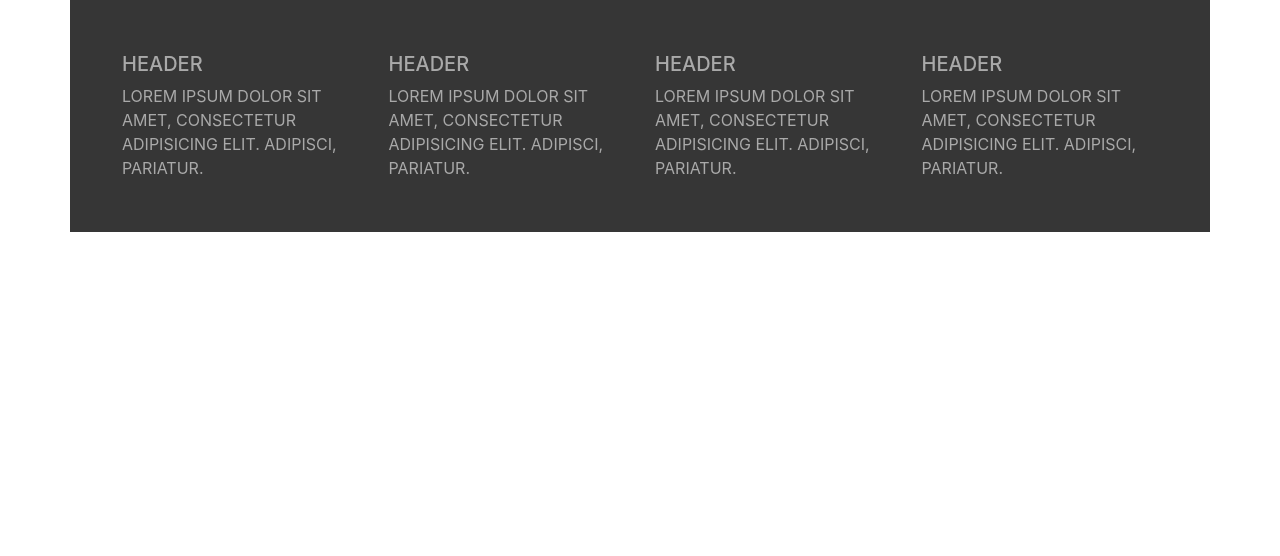
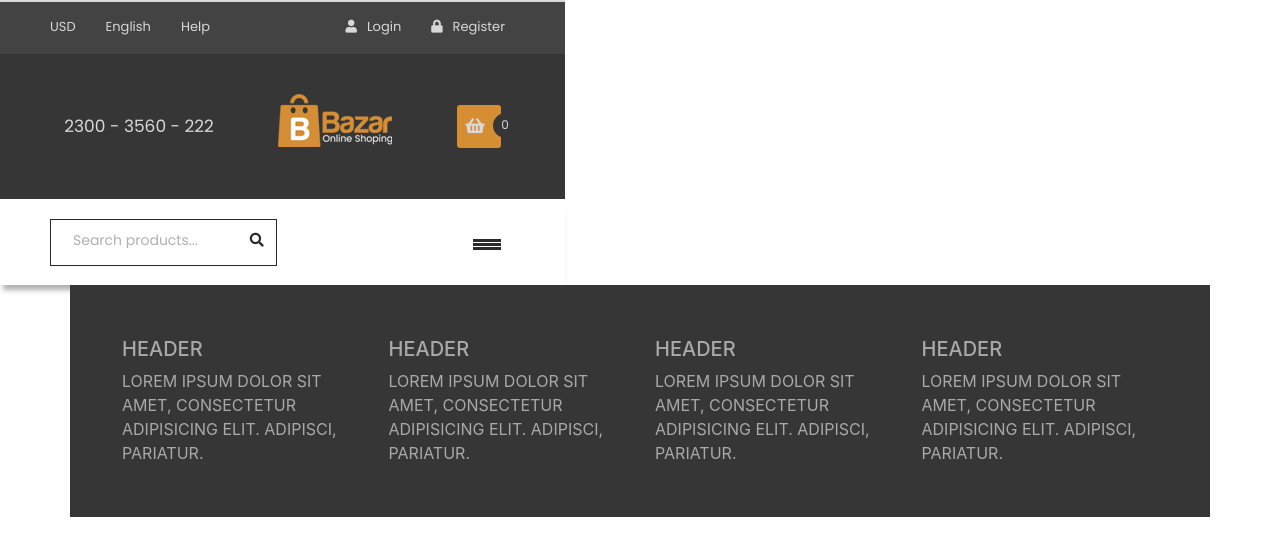
Before and after one commit to Pashmet/Pashmet.github.io, a website: page src/index.html in a window 1280 px wide. Drawn offline with nearby package versions, Linux system fonts and the light colour scheme; files that its build step writes are made by us from their sources.

Commit message:
navbar, header, top-menu

```diff
--- a/package.json
+++ b/package.json
@@ -1,7 +1,6 @@
 {
   "name": "step-project-online-shop",
   "version": "1.0.0",
-  "description": "",
   "main": "gulpfile.js",
   "scripts": {
     "test": "echo \"Error: no test specified\" && exit 1"
@@ -23,5 +22,6 @@
     "gulp-concat": "^2.6.1",
     "gulp-rigger": "^0.5.8",
     "gulp-sass": "^4.0.2"
-  }
+  },
+  "description": ""
 }
--- /dev/null
+++ b/src/header.html
@@ -0,0 +1,8 @@
+<section class="header">
+    <div class="header_contactnumber">2300 - 3560 - 222</div>
+    <div class="header_logo"><img src="img/BazarIcon.png" alt="Here is an image"></div>
+    <div class="header_basket-icon"><i class="fas fa-shopping-basket"></i>
+        <div class="header_basket-icon--circle"><p>0</p></div>
+    </div>
+
+</section>
--- a/src/index.html
+++ b/src/index.html
@@ -7,11 +7,18 @@
     <meta name="viewport" content="width=device-width, user-scalable=no, initial-scale=1.0 maximum-scale=1.0, minimum-scale=1.0">
     <meta http-equiv="X-UA-Compatible" content="ie=edge">
     <link rel="stylesheet" href="https://stackpath.bootstrapcdn.com/bootstrap/4.4.1/css/bootstrap.min.css" integrity="sha384-Vkoo8x4CGsO3+Hhxv8T/Q5PaXtkKtu6ug5TOeNV6gBiFeWPGFN9MuhOf23Q9Ifjh" crossorigin="anonymous">
+    <link rel="stylesheet" href="https://use.fontawesome.com/releases/v5.8.1/css/all.css"
+          integrity="sha384-50oBUHEmvpQ+1lW4y57PTFmhCaXp0ML5d60M1M7uH2+nqUivzIebhndOJK28anvf" crossorigin="anonymous">
+    <link href="https://fonts.googleapis.com/css?family=Poppins&display=swap" rel="stylesheet">
 <!--    <link rel="stylesheet" href="https://cdnjs.cloudflare.com/ajax/libs/magnific-popup.js/1.1.0/magnific-popup.css" />-->
+
     <link rel="stylesheet" href="css/style.css">
     <title>Bootstrap</title>
 </head>
 <body>
+//= nav.html
+//= header.html
+//= top-menu.html
 //= footer.html
     <script src="js/main.js"></script>
 </body>
--- /dev/null
+++ b/src/nav.html
@@ -0,0 +1,12 @@
+<section class="nav">
+    <div class="nav_menu-left">
+        <div class="nav_menu-left--item">USD</div>
+        <div class="nav_menu-left--item">English</div>
+        <div class="nav_menu-left--item"><a href="http://joxi.ru/L21PewvHR3Ldbm">Help</a></div>
+    </div>
+    <div class="nav_menu-right">
+        <div class="nav_menu-right--item"><i class="fas fa-user"></i><a href="#">Login</a></div>
+
+        <div class="nav_menu-right--item"><i class="fas fa-lock"></i><a href="#">Register</a></div>
+    </div>
+</section>
--- /dev/null
+++ b/src/scss/_style-header.scss
@@ -0,0 +1,40 @@
+.header {
+  display: flex;
+  justify-content: space-evenly;
+  align-items: center;
+  width: 565px;
+  height: 145px;
+  background-color: #363636;
+  color: #D8D8D8;
+  font-size: 17px;
+  font-family: poppins, sans-serif;
+}
+
+.header_logo {
+  margin-top: 40px;
+  align-self: start;
+}
+
+.header_basket-icon {
+  padding: 9px 16px 9px 9px;
+  background-color: #D58E32;
+  border-radius: 3px;
+  position: relative;
+}
+
+.header_basket-icon--circle {
+  position: absolute;
+  border-radius: 50%;
+  background-color: #363636;
+  width: 25px;
+  height: 25px;
+  font-size: 12px;
+  top: 8px;
+  left: 36px;
+}
+.header_basket-icon--circle p {
+  position: absolute;
+  top: 50%;
+  left: 50%;
+  transform: translate(-50%, -50%)
+}
--- /dev/null
+++ b/src/scss/_style-nav.scss
@@ -0,0 +1,52 @@
+a {
+  text-decoration: none;
+}
+
+.nav {
+  display: flex;
+  justify-content: space-between;
+  text-align: center;
+  width: 565px;
+  height: 54px;
+  background-color: #434343;
+  color: #D8D8D8;
+  border-top: 2px solid #D8D8D8;
+  font-size: 13px;
+  font-family: poppins, sans-serif;
+
+}
+
+.nav_menu-left {
+  display: flex;
+  padding-left: 35px;
+
+}
+
+.nav_menu-right {
+  display: flex;
+  padding-right: 45px;
+
+}
+
+.nav_menu-left--item, .nav_menu-right--item {
+  padding: 15px;
+}
+
+.nav_menu-left--item a {
+  color: #D8D8D8;
+
+}
+.nav_menu-right--item a {
+  color: #D8D8D8;
+
+
+}
+.nav_menu-left--item a:hover, .nav_menu-right--item a:hover {
+  border-bottom: 1px solid #D8D8D8;
+  color: #D8D8D8;
+  text-decoration: none;
+}
+
+.fa-user, .fa-lock{
+  padding-right: 10px;
+}
--- a/src/scss/_style-navbar.scss
+++ /dev/null
@@ -1,9 +0,0 @@
-p {
-  width: 60px;
-  height: 60px;
-  background-color: yellow;
-}
-
-h2 {
-  background: #212142;
-}
--- /dev/null
+++ b/src/scss/_style-top-menu.scss
@@ -0,0 +1,118 @@
+.top-menu {
+  width: 565px;
+  height: 86px;
+  font-family: poppins, sans-serif;
+  box-shadow: 0 8px 5px -3px #b0b0b0;
+  padding: 20px 20px 20px 50px;
+}
+.top-menu_search-wrapper {
+  width: 227px;
+  height: 47px;
+  font-size: 14px;
+  color: #b0b0b0;
+  border: 1px solid #2A2A2A;
+  padding: 10px;
+
+}
+#usr {
+  width: 185px;
+  height: 15px;
+  border: none;
+  font-size: 14px;
+  color: #B0B0B0;
+}
+.fa-search {
+  color: #2A2A2A;
+}
+
+#menu__toggle {
+  opacity: 0;
+}
+.menu__btn {
+  display: flex;
+  align-items: center;
+  position: absolute;
+  top: 230px;
+  left: 473px;
+  width: 28px;
+  height: 28px;
+  cursor: pointer;
+}
+
+.menu__btn>span,
+.menu__btn>span::before,
+.menu__btn>span::after {
+  display: flex;
+  position: absolute;
+  width: 100%;
+  height: 3px;
+  background-color: #2A2A2A;
+}
+
+.menu__btn>span::before {
+  content: '';
+  top: -4px;
+  position: absolute;
+  /*background-color: white;*/
+}
+
+.menu__btn>span::after {
+  content: '';
+  top: 4px;
+  position: absolute;
+  /*background-color: white;*/
+}
+.menu__box {
+
+  position: absolute;
+  visibility: hidden;
+  top: 200px;
+  left: 350px;
+  width: 154px;
+  height: 402px;
+  text-align: right;
+  padding-top: 100px;
+  background-color: #363636;
+  /*z-index: -1;*/
+}
+.menu__item {
+  display: block;
+  padding: 10px 4px;
+  color: #B8B8B8;
+  font-family: poppins, sans-serif;
+  font-size: 12px;
+  /*text-decoration: none;*/
+  text-transform: uppercase;
+}
+
+.menu__item:hover {
+  color: #ffffff;
+  border-bottom: 1px solid #646464;
+}
+/*крестик/плюсик в меню*/
+#menu__toggle:checked~.menu__btn>span {
+  transform: rotate(45deg);
+  background-color: white;
+  z-index: 2;
+}
+/*крестик в гамбургере настраивает*/
+#menu__toggle:checked~.menu__btn>span::before {
+  top: 0;
+  transform: rotate(0);
+  background-color: white;
+  z-index: 2;
+
+}
+/*крестик в гамбургере настраивает*/
+#menu__toggle:checked~.menu__btn>span::after {
+  top: 0;
+  transform: rotate(90deg);
+  background-color: white;
+  z-index: 2;
+
+}
+
+#menu__toggle:checked~.menu__box {
+  visibility: visible;
+  right: 0;
+}
--- a/src/scss/style.scss
+++ b/src/scss/style.scss
@@ -1,2 +1,4 @@
-@import "style-navbar";
+@import "style-nav";
+@import "style-header";
+@import "style-top-menu";
 @import "style-footer";
--- /dev/null
+++ b/src/top-menu.html
@@ -0,0 +1,24 @@
+<section class="top-menu">
+
+    <div class="top-menu_search-wrapper">
+        <label class="top-menu_btn-search"><input class="form-control" id="usr" name="username" value="Search products..."/></label>
+        <a href="#"><i class="fas fa-search"></i></a>
+    </div>
+
+
+    <div class="top-menu_dropdown">
+        <input id="menu__toggle" type="checkbox" />
+        <label class="menu__btn" for="menu__toggle">
+            <span></span>
+        </label>
+        <ul class="menu__box" id="menu_box">
+            <li><a class="menu__item" href="#">home</a></li>
+            <li><a class="menu__item" href="#">slider</a></li>
+            <li><a class="menu__item" href="#">features</a></li>
+            <li><a class="menu__item" href="#">stocks</a></li>
+            <li><a class="menu__item" href="#">products</a></li>
+            <li><a class="menu__item" href="#">gallery</a></li>
+            <li><a class="menu__item" href="#">blog</a></li>
+        </ul>
+    </div>
+</section>
```
Also changed, not shown: dist/css/style.css, dist/img/BazarIcon.png (added), dist/img/top-slider-bg.png (added), dist/index.html, src/img/BazarIcon.png (added), src/img/top-slider-bg.png (added).
